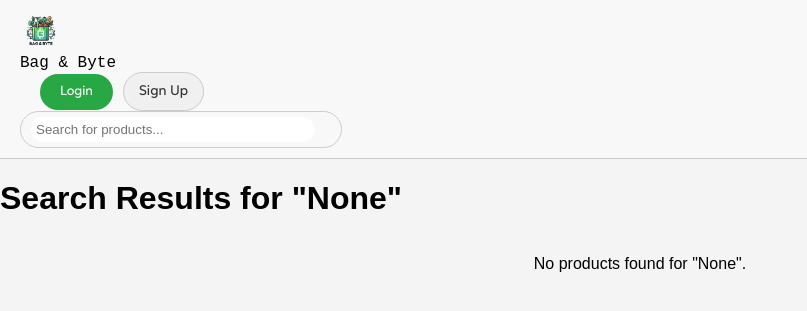
After one commit to Sammedina523/Bag-and-Byte, a Flask app: page /search in a window 1280 px wide. The commit adds this page. Shown: the top 311 px of the page, without its empty margins (0-807 px from the left). Run offline with Flask 3, Linux system fonts and the light colour scheme; parts of the project's set-up code (start-up, migrations or seed data) failed here and were passed over.

Commit message:
Search bar added and font changed

```diff
--- a/app.py
+++ b/app.py
@@ -1,8 +1,19 @@
 from flask import Flask, render_template, request, redirect, url_for, flash, session, jsonify
 from database import add_user, get_user, verify_password, add_to_cart_db, update_cart_item, delete_cart_item, get_cart, get_products, get_categories
+from kroger import KrogerAPI
 
 app = Flask(__name__)
 app.secret_key = 'your_secret_key'  # Required for flash messages
+kroger_api = KrogerAPI()
+
+@app.route('/search')
+def search():
+    query = request.args.get('query')
+    if query:
+        # Use KrogerAPI to search for products
+        products = kroger_api.search_products(query)
+        return render_template('search_results.html', products=products, query=query)
+    return render_template('search_results.html', products=[], query=query)
 
 # Route for user registration
 @app.route('/register', methods=['GET', 'POST'])
--- a/kroger.py
+++ b/kroger.py
@@ -86,3 +86,28 @@ if __name__ == "__main__":
             print("No seasonal items found or an error occurred.")
     else:
         print("Failed to get access token.")
+
+class KrogerAPI:
+    def __init__(self):
+        self.base_url = "https://api.kroger.com/v1"
+        self.access_token = get_access_token()  # Call get_access_token to retrieve the token dynamically
+        if not self.access_token:
+            raise Exception("Failed to retrieve access token.")
+        self.headers = {
+            "Authorization": f"Bearer {self.access_token}",
+            "Accept": "application/json"
+        }
+
+    def search_products(self, query, limit=10):
+        endpoint = f"{self.base_url}/products"
+        params = {
+            "filter.term": query,
+            "filter.limit": limit
+        }
+
+        response = requests.get(endpoint, headers=self.headers, params=params)
+        if response.status_code == 200:
+            return response.json().get("data", [])
+        else:
+            print(f"Error {response.status_code}: {response.text}")
+            return []
--- a/static/styles.css
+++ b/static/styles.css
@@ -1,3 +1,25 @@
+@font-face {
+    font-family: 'Aspira';
+    src: url('fonts/Aspira-Medium.ttf') format('truetype');
+    font-weight: normal;
+    font-style: normal;
+}
+
+
+@font-face {
+    font-family: 'LarsseitLight';
+    src: url('fonts/LarsseitLight.otf') format('opentype');
+    font-weight: normal;
+    font-style: normal;
+}
+
+@font-face {
+    font-family: 'LarsseitMedium';
+    src: url('fonts/LarsseitMedium.otf') format('opentype');
+    font-weight: normal;
+    font-style: normal;
+}
+
 body {
     font-family: 'Arial', sans-serif;
     margin: 0;
@@ -30,8 +52,8 @@ header {
     align-items: center;
     border: 1px solid #ccc;
     border-radius: 20px;
-    padding: 5px;
-    width: 60%;
+    padding: 5px 10px;
+    width: 300px;
 }
 
 .search-bar input {
@@ -203,5 +226,5 @@ h2 {
 
 /* Button styles */
 .login-btn, .signup-btn, .btn-primary, .btn-secondary {
-    font-family: 'Courier New', Courier, monospace; /* Same font for buttons */
+    font-family: 'Aspira', sans-serif, monospace; /* Same font for buttons */
 }
--- a/templates/profile.html
+++ b/templates/profile.html
@@ -112,6 +112,7 @@
                     <i class="fas fa-shopping-cart"></i>
                 </a>
             </div>
+
         </div>
     </header>
 
--- /dev/null
+++ b/templates/search_results.html
@@ -0,0 +1,92 @@
+<!DOCTYPE html>
+<html lang="en">
+<head>
+    <meta charset="UTF-8">
+    <meta name="viewport" content="width=device-width, initial-scale=1.0">
+    <title>Search Results for "{{ query }}"</title>
+    <link rel="stylesheet" href="{{ url_for('static', filename='styles.css') }}">
+</head>
+<body>
+    <header>
+        <div class="header">
+            <div class="row align-items-center">
+                <div class="col-auto">
+                    <div class="logo">
+                        <a href="{{ url_for('index') }}">
+                            <img src="{{ url_for('static', filename='logo.png') }}" alt="Logo">
+                        </a>
+                    </div>
+                </div>
+                <div class="col-auto">
+                    <div class="logo-text">Bag & Byte</div>
+                </div>
+                <div class="col-auto ms-auto">
+                    <div class="login-signup">
+                        <a href="{{ url_for('login') }}">
+                            <button class="login-btn">Login</button>
+                        </a>
+                        <a href="{{ url_for('register') }}">
+                            <button class="signup-btn">Sign Up</button>
+                        </a>
+                    </div>
+                </div>
+                <div class="col-auto">
+                    <a href="{{ url_for('view_cart') }}" style="font-size: 24px; color: inherit;">
+                        <i class="fas fa-shopping-cart"></i>
+                    </a>
+                </div>
+                <!-- Search Bar Container -->
+                <div class="col-auto">
+                    <form class="search-bar" action="{{ url_for('search') }}" method="GET">
+                        <input type="text" name="query" placeholder="Search for products..." aria-label="Search" required>
+                        <button type="submit"><i class="fas fa-search"></i></button>
+                    </form>
+                </div>
+            </div>
+        </div>
+    </header>
+
+    <main>
+        <h1>Search Results for "{{ query }}"</h1>
+
+        <section class="products">
+            <div class="products-list">
+                {% if products %}
+                    {% for product in products %}
+                    <div class="product">
+                        <img src="{{ product['images'][0]['sizes'][0]['url'] }}" alt="{{ product['description'] }}">
+                        <p>{{ product['description'] }}</p>
+                        {% if product['items'][0]['price'] %}
+                            <p>${{ product['items'][0]['price']['regular'] }}</p>
+                            <button onclick="addToCart('{{ product['description'] }}', {{ product['items'][0]['price']['regular'] }})">
+                                Add to Cart
+                            </button>
+                        {% else %}
+                            <p>Price not available</p>
+                        {% endif %}
+                    </div>
+                    {% endfor %}
+                {% else %}
+                    <p>No products found for "{{ query }}".</p>
+                {% endif %}
+            </div>
+        </section>
+    </main>
+
+    <script>
+        // JavaScript function to handle adding items to the cart
+        function addToCart(name, price) {
+            fetch('/add_to_cart', {
+                method: 'POST',
+                headers: {
+                    'Content-Type': 'application/json'
+                },
+                body: JSON.stringify({ name: name, price: price })
+            }).then(response => response.json())
+              .then(data => {
+                  alert(data.message);  // Notify the user that item was added
+              }).catch(error => console.error('Error:', error));
+        }
+    </script>
+</body>
+</html>
```
Also changed, not shown: other parts of static/styles.css (+25 -24 lines), templates/index.html (+8 -0 lines), static/fonts/Aspira-Medium.ttf (added), static/fonts/LarsseitLight.otf (added), static/fonts/LarsseitMedium.otf (added), 2 other files.
